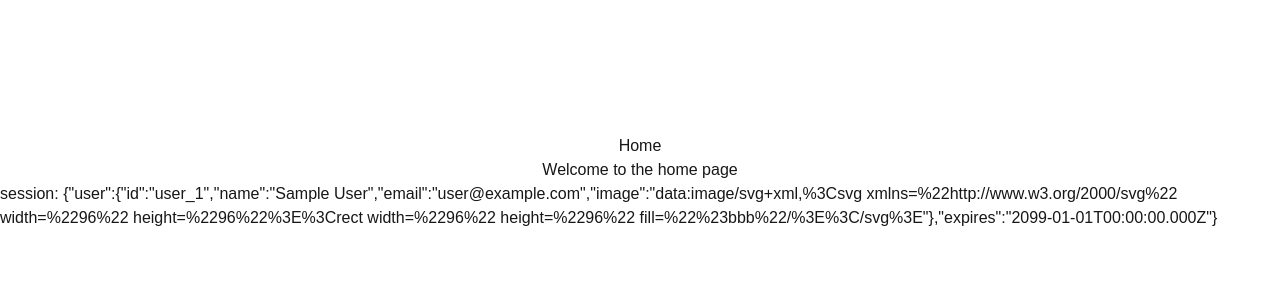
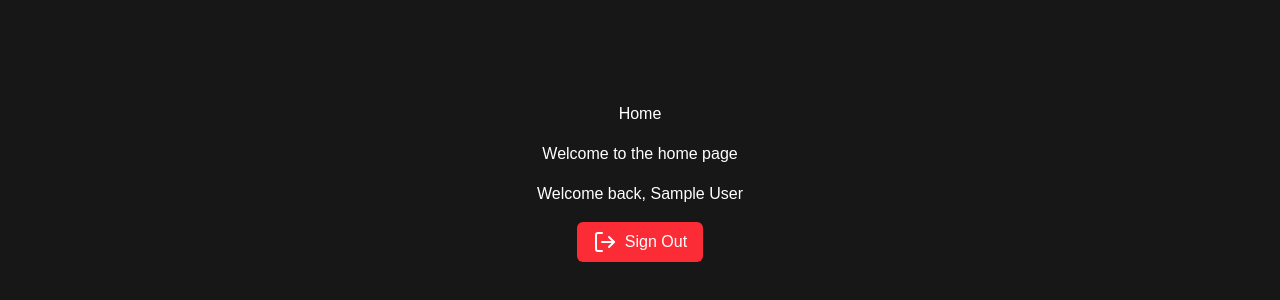
Before and after one commit to seberatolmez/calendar-ai, a Next.js app: page / in a window 1280 px wide. Shown: the part 218-518 px from the top of the page. Built offline with nearby package versions, Linux system fonts and the light colour scheme; no server answers; sample sign-in values are in the browser's storage.

Commit message:
feat: move logout logic to home page

```diff
--- a/app/login/page.tsx
+++ b/app/login/page.tsx
@@ -1,10 +1,20 @@
 "use client";
-import { handleSignIn, handleSignOut } from "@/app/service/auth.service";
+import { useEffect } from "react";
+import { handleSignIn } from "@/app/service/auth.service";
 import { useSession } from "next-auth/react";
+import { useRouter } from "next/navigation";
 
 export default function LoginPage() {
   const { data: session } = useSession();
-  console.log(session);
+  const router = useRouter();
+
+  // Login olmuş kullanıcıyı ana sayfaya yönlendir
+  useEffect(() => {
+    if (session) {
+      router.push("/");
+    }
+  }, [session, router]);
+
   return (
     <div className="flex flex-col items-center justify-center h-screen bg-gray-50">
       <div className="bg-white shadow-lg rounded-2xl px-10 py-12 flex flex-col items-center space-y-6">
@@ -19,10 +29,10 @@ export default function LoginPage() {
 
         {session ? (
           <button
-            onClick={handleSignOut}
-            className="bg-red-500 hover:bg-red-600 text-white text-base font-medium px-6 py-3 rounded-lg shadow-sm transition-all duration-200"
+            onClick={() => router.push("/")}
+            className="flex items-center justify-center w-full gap-3 bg-[#6F55FF] hover:bg-[#5d46e0] text-white text-base font-medium px-7 py-3 rounded-lg shadow-md transition-all duration-200 cursor-pointer"
           >
-            Sign Out
+            Continue
           </button>
         ) : (
           <button
--- a/app/page.tsx
+++ b/app/page.tsx
@@ -1,17 +1,31 @@
 "use client";
 import { useSession } from "next-auth/react";
 import { useRouter } from "next/navigation";
+import { handleSignOut } from "./service/auth.service";
+import { useEffect } from "react";
+import { LogOutIcon } from "lucide-react";
 export default function Home() {
     const {data: session} = useSession();
     const router = useRouter();
-    if(!session || session === null) {
-        router.push("/login");
-    }
+
+    useEffect(() => {
+        if(!session || session === null) {
+            router.push("/login");
+        }
+    }, [session, router]);
+
     return (
-        <div className="flex flex-col items-center justify-center h-screen">
+        <div className="flex flex-col items-center justify-center h-screen bg-foreground text-background gap-4">
             <h1>Home</h1>
             <p>Welcome to the home page</p>
-            <h1>session: {JSON.stringify(session)}</h1>
+            <h1> Welcome back, {(session?.user?.name)}</h1>
+            <button className="bg-red-500 text-white px-4 py-2 rounded-md flex items-center gap-2"
+            onClick={handleSignOut}
+            disabled={!session || session === null}
+            >
+                <LogOutIcon />
+                Sign Out
+            </button>
         </div>
     )
 }
--- a/package.json
+++ b/package.json
@@ -12,6 +12,7 @@
     "@google/generative-ai": "^0.24.1",
     "googleapis": "^164.1.0",
     "lucide": "^0.548.0",
+    "lucide-react": "^0.548.0",
     "next": "^15.5.6",
     "next-auth": "^4.24.11",
     "react": "^19.2.0",
```
Also changed, not shown: 1 other file (tests, documents, lock files or other folders).
